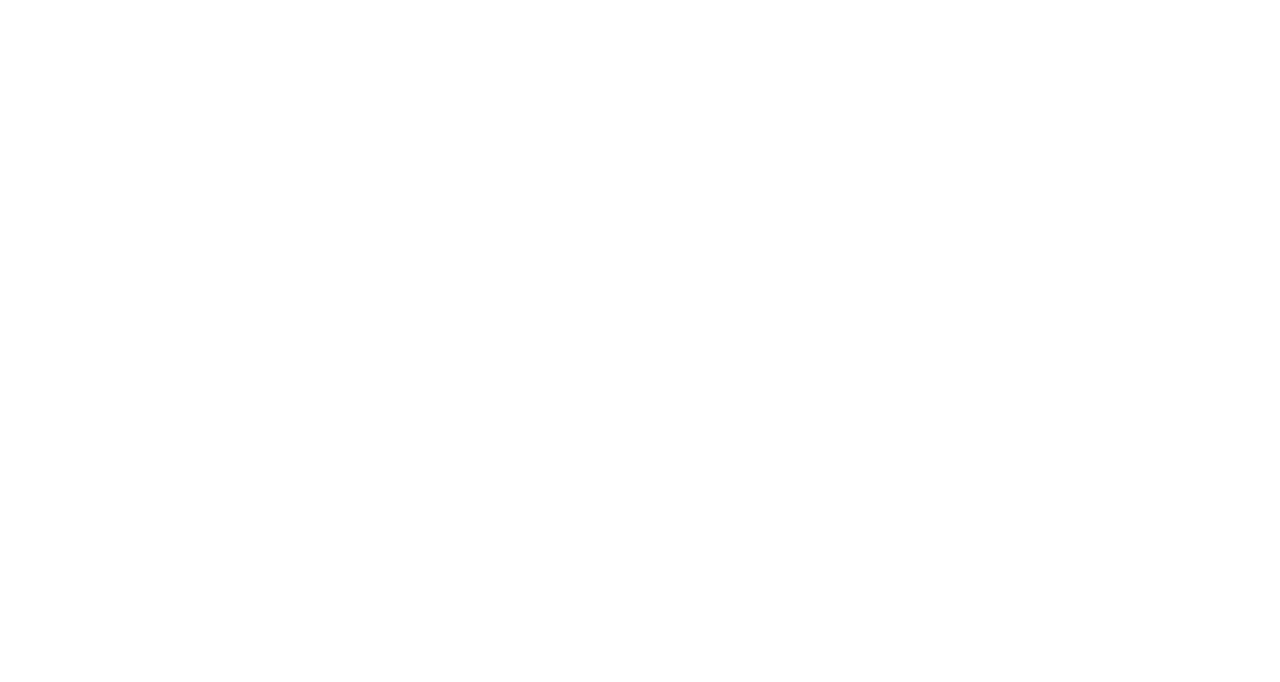
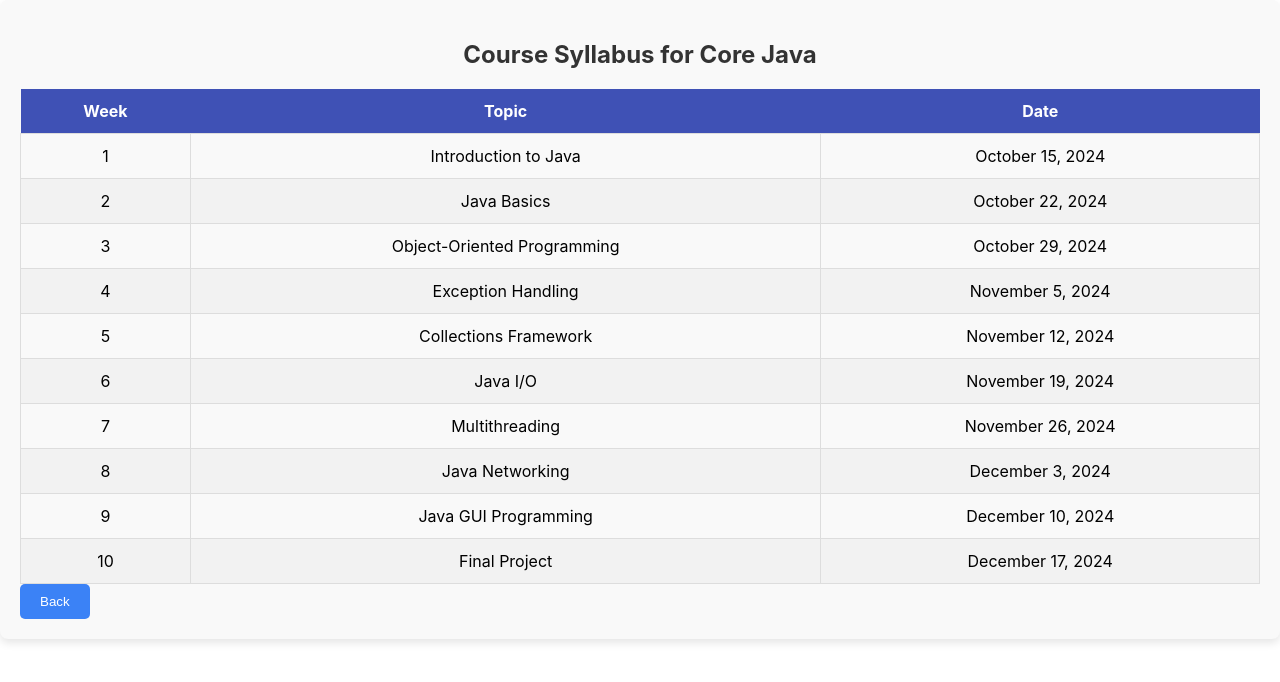
Before and after one commit to lokeshprathapaneni/programminginsights, a React (Create React App) app: page /syllabus in a window 1280 px wide. Before the commit this address had no page. Shown: the top 682 px of the page. Built offline with nearby package versions, Linux system fonts and the light colour scheme.

Commit message:
added syllabus component

```diff
--- a/src/App.js
+++ b/src/App.js
@@ -4,6 +4,7 @@
 import { BrowserRouter, Route, Routes } from 'react-router-dom';
 import { NewBatches } from './NewBatches/NewBatch';
 import { RegisterStudent } from './NewBatches/Register/RegisterStudent';
+import JavaSyllabus from './NewBatches/Syllabus/JavaSyllabus';
 
 function App() {
   return (
@@ -14,6 +15,9 @@
   <Route path="/" element={<HomePage />}></Route>
   <Route path="/newBatch" element={<NewBatches />}></Route>
   <Route path="/registerStudent" element={<RegisterStudent />}></Route>
+  <Route path="/syllabus" element={<JavaSyllabus />}></Route>
+
+
 
 </Routes>
 </BrowserRouter>
--- a/src/NewBatches/NewBatch.jsx
+++ b/src/NewBatches/NewBatch.jsx
@@ -63,26 +63,13 @@
 
     const batchDetails = [
         {
-          courseName: "Full-Stack Web Development",
-          duration: "6 months",
+          courseName: "Core Java",
+          duration: "2 Months",
           date: "15th Oct 2024",
-          time: "10:00 AM - 12:00 PM",
-          registrationLink: "/register"
-        },
-        {
-          courseName: "Data Science with Python",
-          duration: "4 months",
-          date: "1st Nov 2024",
-          time: "2:00 PM - 4:00 PM",
-          registrationLink: "/register"
-        },
-        {
-          courseName: "UI/UX Design Fundamentals",
-          duration: "3 months",
-          date: "20th Oct 2024",
-          time: "11:00 AM - 1:00 PM",
+          time: "6:30 AM-7:30 AM(1hr daily)",
           registrationLink: "/register"
         }
+
       ];
 
 
@@ -106,24 +93,33 @@
         <thead>
           <TableRow>
             <TableHeader>Course Name</TableHeader>
+            <TableHeader>Registration</TableHeader>
+            <TableHeader>Course Syllabus</TableHeader>
+            <TableHeader>Batch Start Date</TableHeader>
+            <TableHeader>Timings</TableHeader>
+            <TableHeader>Registration</TableHeader>
             <TableHeader>Duration</TableHeader>
-            <TableHeader>Date</TableHeader>
-            <TableHeader>Time</TableHeader>
-            <TableHeader>Registration</TableHeader>
           </TableRow>
         </thead>
         <tbody>
           {batchDetails.map((batch, index) => (
             <TableRow key={index}>
               <TableData>{batch.courseName}</TableData>
-              <TableData>{batch.duration}</TableData>
-              <TableData>{batch.date}</TableData>
-              <TableData>{batch.time}</TableData>
               <TableData>
                 <RegistrationLink to="/registerStudent">
                   Register
                 </RegistrationLink>
               </TableData>
+              <TableData>
+                <RegistrationLink to="/syllabus">
+                  Java Syllabus
+                </RegistrationLink>
+              </TableData>
+
+              <TableData>{batch.date}</TableData>
+              <TableData>{batch.time}</TableData>
+              <TableData>{batch.duration}</TableData>
+
             </TableRow>
           ))}
         </tbody>
--- a/src/NewBatches/Register/RegisterStudent.jsx
+++ b/src/NewBatches/Register/RegisterStudent.jsx
@@ -57,12 +57,13 @@
 `;
 
 const SubmitButton = styled.button`
-  width: 100%;
+width: 50%;
   padding: 12px;
   font-size: 16px;
   color: #fff;
   background-color: #3f51b5;
   border: none;
+  margin: 1%;
   border-radius: 8px;
   cursor: pointer;
   transition: background-color 0.3s ease-in;
@@ -94,6 +95,23 @@
   line-height: 1.6;
 `;
 
+const BackButton = styled.button`
+ width: 50%;
+  padding: 12px;
+  font-size: 16px;
+  color: #333;
+  background-color: #f0f0f0;
+  border: none;
+  margin: 1%;
+  border-radius: 8px;
+  cursor: pointer;
+  transition: background-color 0.3s ease-in;
+
+  &:hover {
+    background-color: #2c387e;
+  }
+`;
+
 export const RegisterStudent = () => {
   // State management for form fields
   const [formData, setFormData] = useState({
@@ -119,6 +137,9 @@
 
   const navigate=useNavigate();
 
+  const openBatchDetailsPage = () => {
+    navigate("/newBatch");
+};
   // Handle form submission
   const handleSubmit = (e) => {
     e.preventDefault();
@@ -151,6 +172,7 @@
   return (
     <FormContainer>
       <StyledForm onSubmit={handleSubmit}>
+
         <FormTitle>Contact Form</FormTitle>
 
         <Description>
@@ -186,9 +208,13 @@
         </FormField>
 
         <SubmitButton type="submit">Submit</SubmitButton>
+        <BackButton onClick={openBatchDetailsPage}>Back</BackButton>
+
 
         {success && <SuccessMessage>Form submitted successfully!</SuccessMessage>}
+
       </StyledForm>
+
     </FormContainer>
   );
 };
--- /dev/null
+++ b/src/NewBatches/Syllabus/JavaSyllabus.jsx
@@ -0,0 +1,102 @@
+import React from 'react';
+import { useNavigate } from 'react-router-dom';
+import styled from 'styled-components';
+
+// Sample syllabus data
+const syllabusData = [
+  { week: 1, topic: 'Introduction to Java', date: 'October 15, 2024' },
+  { week: 2, topic: 'Java Basics', date: 'October 22, 2024' },
+  { week: 3, topic: 'Object-Oriented Programming', date: 'October 29, 2024' },
+  { week: 4, topic: 'Exception Handling', date: 'November 5, 2024' },
+  { week: 5, topic: 'Collections Framework', date: 'November 12, 2024' },
+  { week: 6, topic: 'Java I/O', date: 'November 19, 2024' },
+  { week: 7, topic: 'Multithreading', date: 'November 26, 2024' },
+  { week: 8, topic: 'Java Networking', date: 'December 3, 2024' },
+  { week: 9, topic: 'Java GUI Programming', date: 'December 10, 2024' },
+  { week: 10, topic: 'Final Project', date: 'December 17, 2024' },
+];
+
+// Styled components
+const Container = styled.div`
+  padding: 20px;
+  background-color: #f9f9f9;
+  border-radius: 8px;
+  box-shadow: 0 4px 8px rgba(0, 0, 0, 0.1);
+`;
+
+const Table = styled.table`
+  width: 100%;
+  border-collapse: collapse;
+`;
+
+const TableHeader = styled.th`
+  background-color: #3f51b5;
+  color: white;
+  padding: 12px;
+`;
+
+const TableRow = styled.tr`
+  &:nth-child(even) {
+    background-color: #f2f2f2;
+  }
+`;
+
+const TableCell = styled.td`
+  padding: 12px;
+  border: 1px solid #ddd;
+  text-align: center;
+`;
+
+const Title = styled.h2`
+  text-align: center;
+  margin-bottom: 20px;
+  color: #333;
+`;
+
+const BackButton = styled.button`
+  background-color: #3b82f6; /* Blue */
+  color: white;
+  border: none;
+  padding: 10px 20px;
+  border-radius: 5px;
+  cursor: pointer;
+
+  &:hover {
+    background-color: #2563eb; /* Darker Blue */
+  }
+`;
+
+const JavaSyllabus = () => {
+
+    const navigate = useNavigate();
+
+    const openBatchDetailsPage = () => {
+            navigate("/newBatch");
+      };
+  return (
+    <Container>
+      <Title>Course Syllabus for Core Java</Title>
+      <Table>
+        <thead>
+          <TableRow>
+            <TableHeader>Week</TableHeader>
+            <TableHeader>Topic</TableHeader>
+            <TableHeader>Date</TableHeader>
+          </TableRow>
+        </thead>
+        <tbody>
+          {syllabusData.map((item) => (
+            <TableRow key={item.week}>
+              <TableCell>{item.week}</TableCell>
+              <TableCell>{item.topic}</TableCell>
+              <TableCell>{item.date}</TableCell>
+            </TableRow>
+          ))}
+        </tbody>
+      </Table>
+      <BackButton onClick={openBatchDetailsPage}>Back</BackButton>
+    </Container>
+  );
+};
+
+export default JavaSyllabus;
--- a/src/home/HomePage.jsx
+++ b/src/home/HomePage.jsx
@@ -189,7 +189,7 @@
           </Course>
         </div>
       </CoursesSection>
-      <TestimonialsSection>
+      {/* <TestimonialsSection>
         <h2>What Our Students Say</h2>
         <Testimonial>
           "Telugu Techies has transformed my understanding of programming. Highly recommend!"
@@ -197,7 +197,7 @@
         <Testimonial>
           "The courses are well-structured and the support from instructors is excellent!"
         </Testimonial>
-      </TestimonialsSection>
+      </TestimonialsSection> */}
       <Footer>
         <p>&copy; 2024 Telugu Techies. All Rights Reserved.</p>
       </Footer>
```
